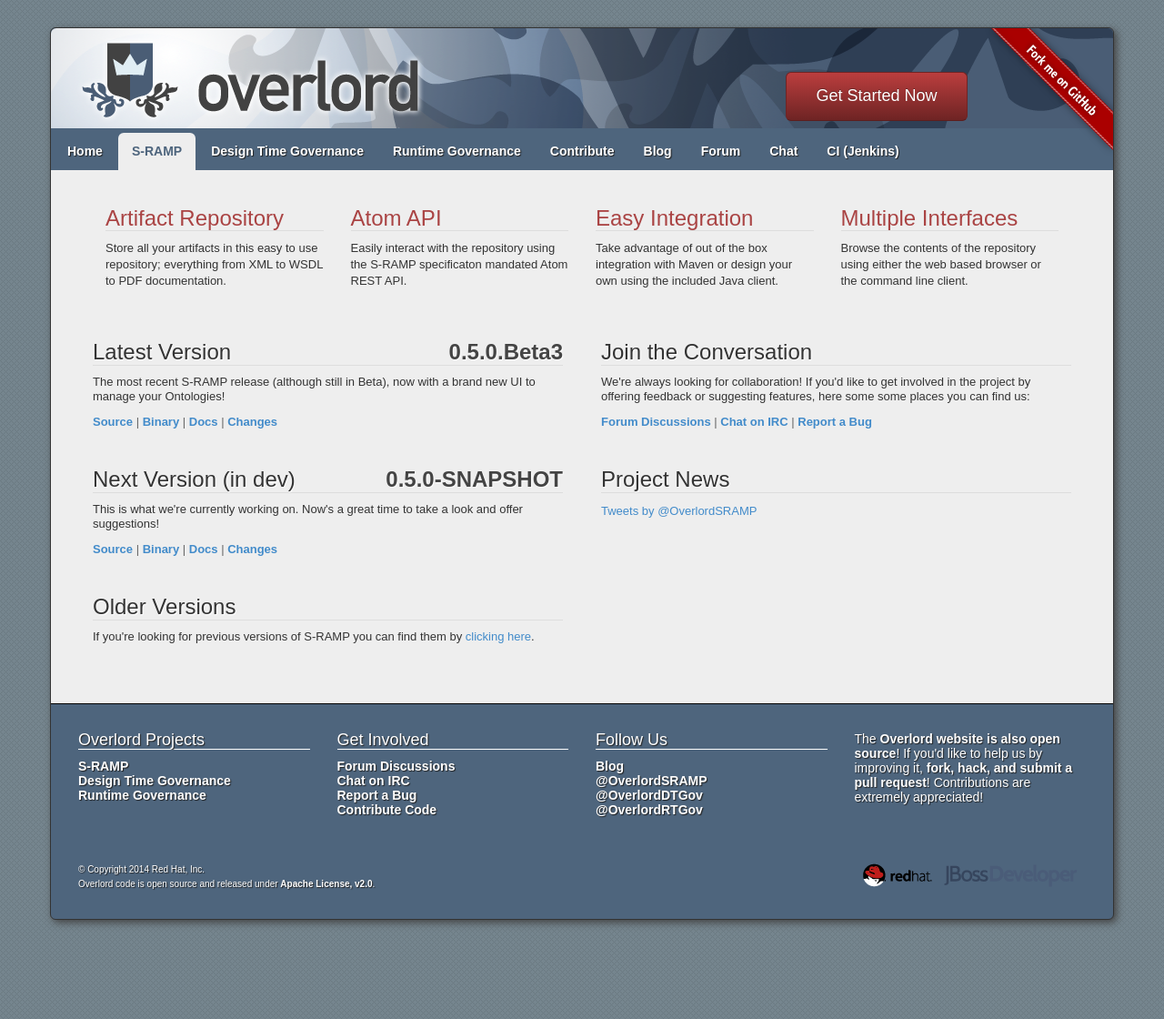
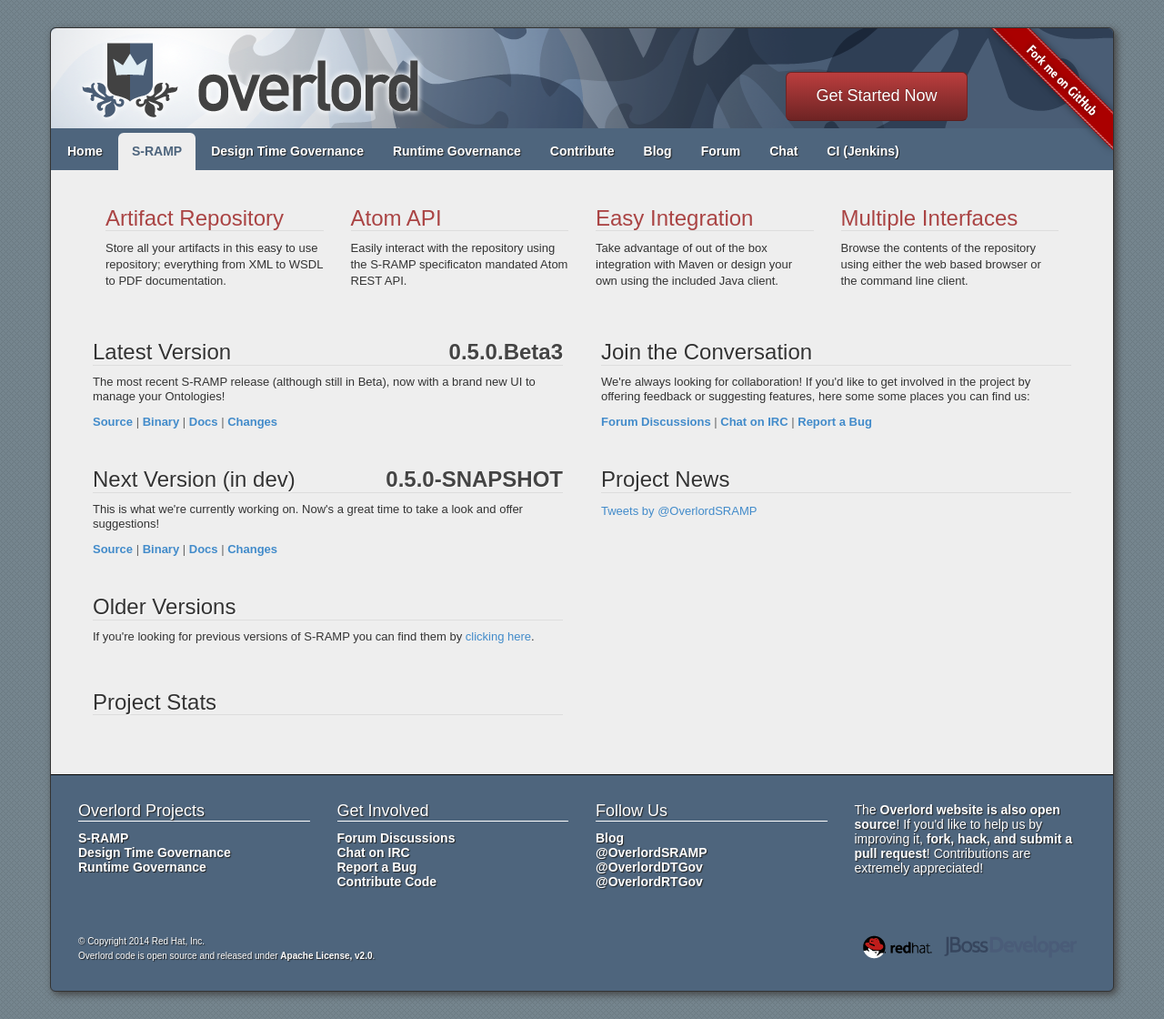
Before and after one commit to Governance/Governance.github.io, a Jekyll site: the page built from s-ramp/index.html, in a window 1280 px wide. Shown: the whole page at 91% size. Built offline with Jekyll 4.4.1, drawn with Linux system fonts in a browser that asks for light colours; a script that is not in the unit is left out; comment, search, counter and statistics services are not loaded; before the commit the page ends 1041 px from its top, so only the background shows below that.

Commit message:
s-ramp ohloh widget

```diff
--- a/s-ramp/index.html
+++ b/s-ramp/index.html
@@ -56,6 +56,10 @@
                   <a href="versions.html">clicking here</a>.
                 </p>
               </div>
+              <div class="citem">
+                <h3>Project Stats</h3>
+                <script type="text/javascript" src="http://www.openhub.net/p/628790/widgets/project_factoids_stats.js"></script>
+              </div>
             </div>
             <!-- Right side -->
             <div class="col-lg-6">
```
